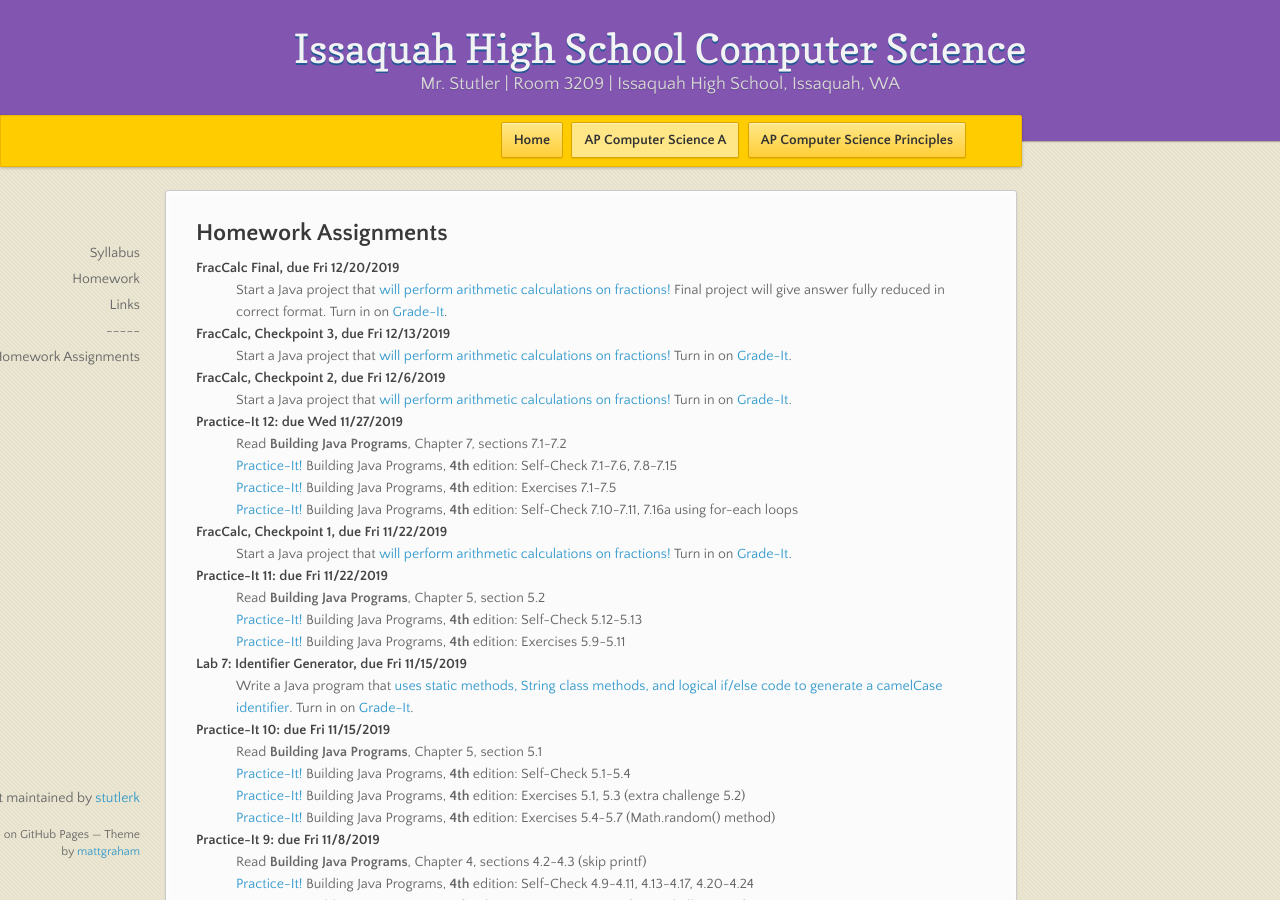
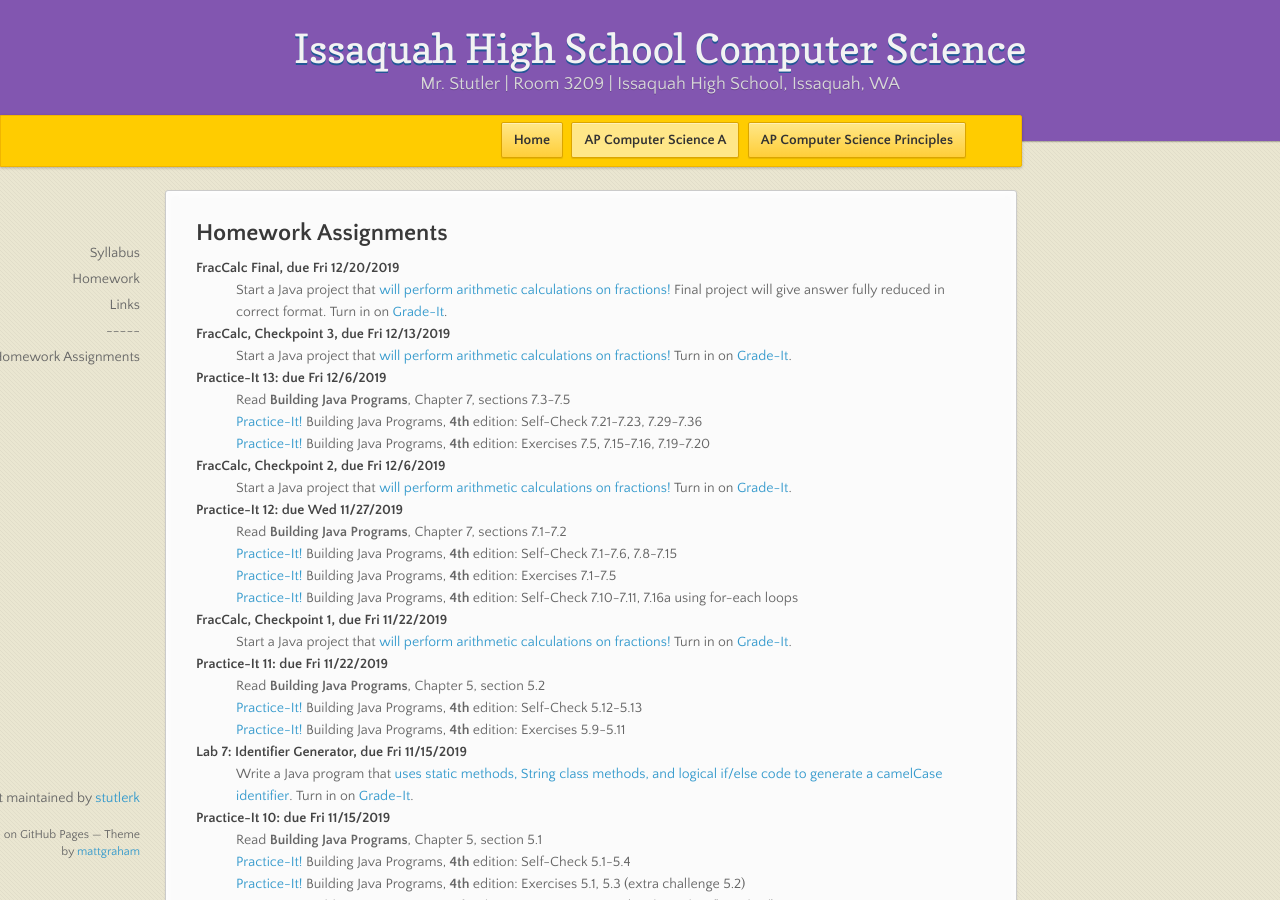
Before and after one commit to stutlerk/ihs-website, a Jekyll site: the page built from _apcsa/homework.html, in a window 1280 px wide and 900 px high. Built offline with Jekyll 4.4.1, drawn with Linux system fonts in a browser that asks for light colours; nearby versions of some CDN libraries.

Commit message:
Update homework.html

```diff
--- a/_apcsa/homework.html
+++ b/_apcsa/homework.html
@@ -15,6 +15,11 @@ layout: course
 
     <dt>FracCalc, Checkpoint 3, due Fri 12/13/2019</dt>
     <dd>Start a Java project that <a href="https://issaquahwednet-my.sharepoint.com/:w:/g/personal/stutlerk_issaquah_wednet_edu/EeSzOKZK34hMqUH0uxQ6LH0BFc37detP2XRdbF4zCZB5OQ?e=3pXbNR" target="_blank">will perform arithmetic calculations on fractions!</a> Turn in on <a href="https://gradeit-hs.cs.washington.edu/issaquah/" target="_blank">Grade-It</a>.</dd>
+
+    <dt>Practice-It 13: due Fri 12/6/2019</dt>
+    <dd>Read <b>Building Java Programs</b>, Chapter 7, sections 7.3-7.5</dd>
+    <dd><a href="https://practiceit.cs.washington.edu/" target="_blank">Practice-It!</a> Building Java Programs, <b>4th</b> edition: Self-Check 7.21-7.23, 7.29-7.36</dd>
+    <dd><a href="https://practiceit.cs.washington.edu/" target="_blank">Practice-It!</a> Building Java Programs, <b>4th</b> edition: Exercises 7.5, 7.15-7.16, 7.19-7.20</dd>
 
     <dt>FracCalc, Checkpoint 2, due Fri 12/6/2019</dt>
     <dd>Start a Java project that <a href="https://issaquahwednet-my.sharepoint.com/:w:/g/personal/stutlerk_issaquah_wednet_edu/EeSzOKZK34hMqUH0uxQ6LH0BFc37detP2XRdbF4zCZB5OQ?e=3pXbNR" target="_blank">will perform arithmetic calculations on fractions!</a> Turn in on <a href="https://gradeit-hs.cs.washington.edu/issaquah/" target="_blank">Grade-It</a>.</dd>
```
